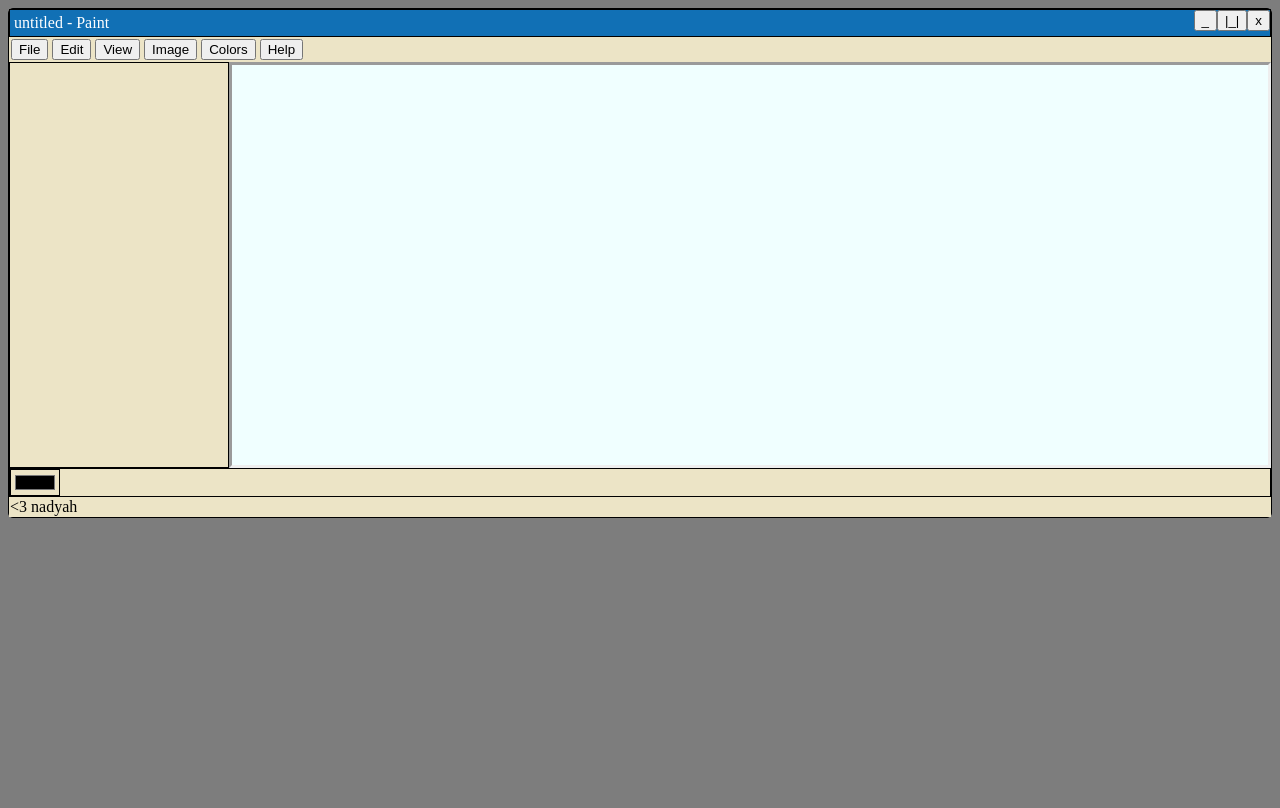
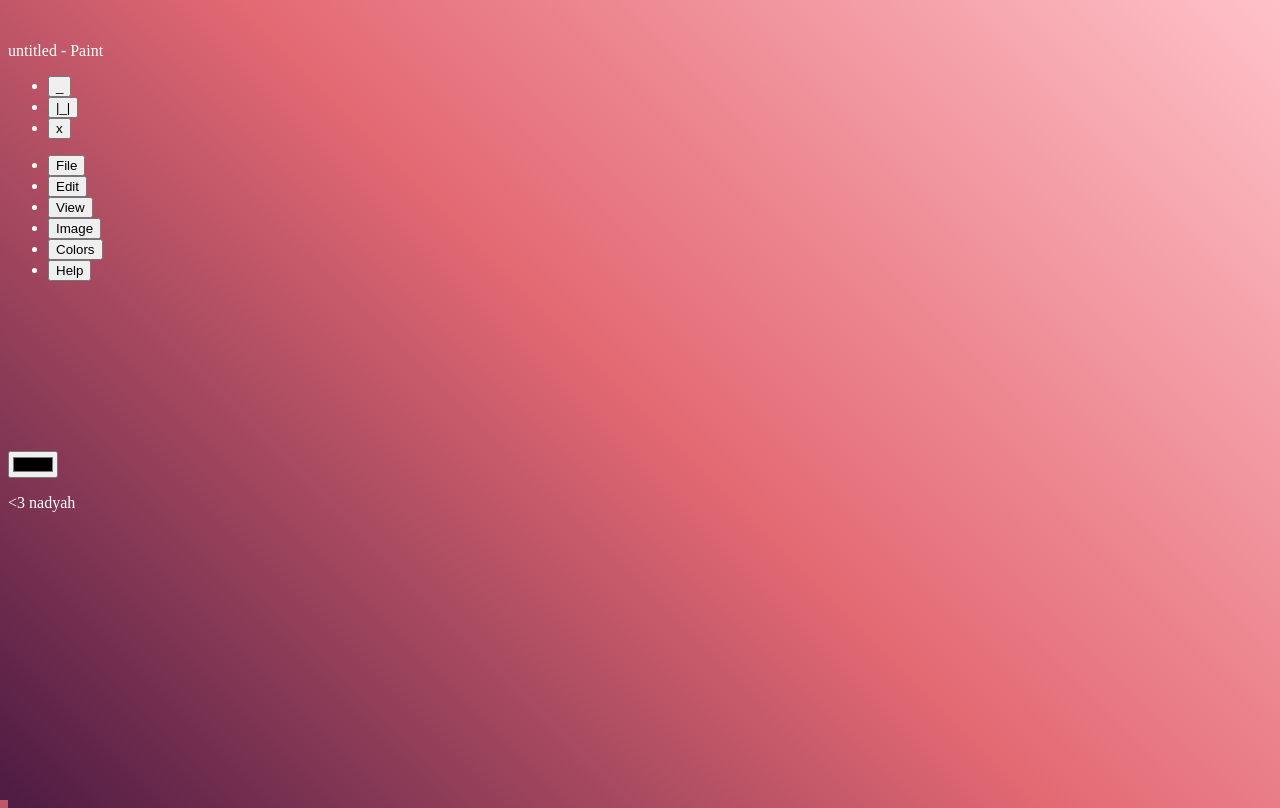
Before and after one commit to nadyahruth/nadyahahmed.github.io, a website: page canvas.html in a window 1280 px wide. Drawn offline with Linux system fonts and the light colour scheme.

Commit message:
added background color

```diff
--- a/styles.css
+++ b/styles.css
@@ -1,86 +1,6 @@
-#canvas {
-  height: 50vh;
-  width: 95%;
-  resize: both;
-  border: 1px solid black inset;
-  border-style:inset;
-  cursor: crosshair;
-  background-color: azure;
-  overflow: auto;
+html, body {
+  height:100%;
+  width: 100%;
+  background: linear-gradient(45deg,#4E1B43, #E36973, #FFC1C8);
+  color: #FFF
 }
-body {
-  background-color: rgb(125, 125, 125);
-}
-
-.window {
-  display: flex;
-  border: 1px solid black;
-  background-color: gray;
-  flex-direction: column;
-  border-radius: 5px;
-}
-.header {
-  background-color: rgb(17, 112, 181);
-  color: white;
-  display: flex;
-  flex-direction: row;
-  border: 1px solid black;
-}
-.paint-title {
-  display: flex;
-}
-.paint-title-items {
-  display: flex;
-  padding: 2px;
-  margin: 2px;
-}
-.paint-title-items> * {
-    margin: 0;
-}
-.actions{
-  display: flex;
-  margin-left: auto;
-}
-
-.actions>ul{
-    display: flex;
-    flex-direction: row;
-    list-style-type: none;
-    justify-content: flex-start;
-    margin: 0;
-}
-.menu{
-    background-color: #ECE4C6;
-    display: flex;
-    justify-content: flex-start;
-}
-.menu>ul{
-    display: flex;
-    flex-direction: row;
-    list-style-type: none;
-    margin: 0;
-    padding: 0;
-}
-.menu>ul>li{
-    margin:2px;
-}
-.drawing-area{
-    display: flex;
-    flex-direction: row;
-}
-.tools{
-    background-color: #ECE4C6;
-    border: 1px solid black;
-    width: 20%;
-}
-.color-picker{
-    background-color: #ECE4C6;
-    border: 1px solid black ;
-}
-.help-txt>p{
-    margin:1px;
-}
-
-.help-txt{
-    background-color: #ECE4C6;
-}
```
Also changed, not shown: index.html (+11 -8 lines), 1 other file.
